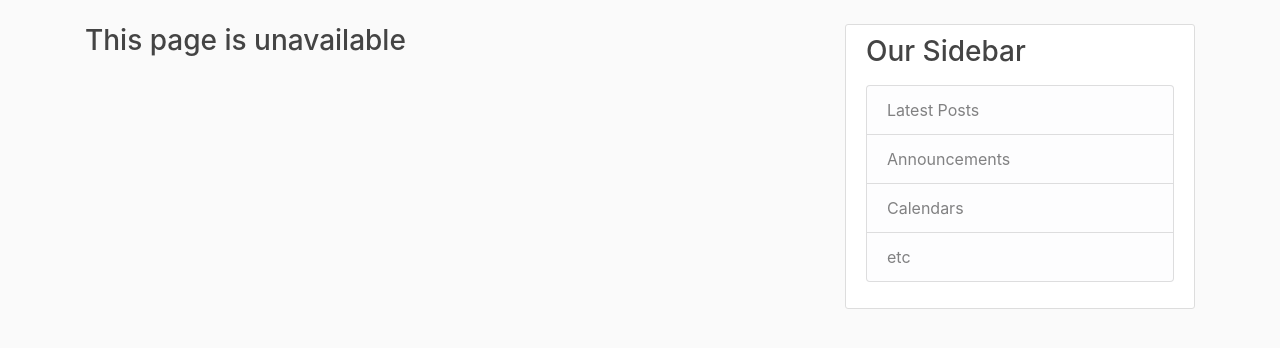
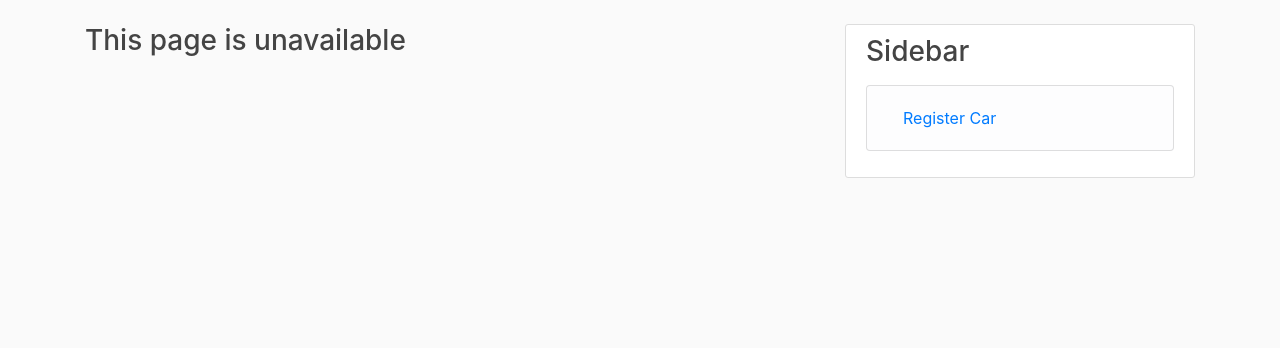
Before and after one commit to MariamKipshidze/car_wash, a Django app: template car_wash_app/templates/car_wash_app/branch_form.html in a window 1280 px wide. Shown: the part 56-404 px from the top of the page. Run offline with Django 3.2, Linux system fonts and the light colour scheme; the template is opened without the code that fills it, so the values that code supplies are empty; some libraries are stand-ins or nearby versions.

Commit message:
adding car register view

```diff
--- a/car_wash_app/templates/car_wash_app/base.html
+++ b/car_wash_app/templates/car_wash_app/base.html
@@ -57,13 +57,12 @@
           </div>
           <div class="col-md-4">
             <div class="content-section">
-              <h3>Our Sidebar</h3>
+              <h3>Sidebar</h3>
               <p class='text-muted'>
                 <ul class="list-group">
-                  <li class="list-group-item list-group-item-light">Latest Posts</li>
-                  <li class="list-group-item list-group-item-light">Announcements</li>
-                  <li class="list-group-item list-group-item-light">Calendars</li>
-                  <li class="list-group-item list-group-item-light">etc</li>
+                  <li class="list-group-item list-group-item-light">
+                    <a class="nav-item nav-link" href="{% url 'car-register' %}">Register Car</a>
+                  </li>
                 </ul>
               </p>
             </div>
--- a/car_wash_app/urls.py
+++ b/car_wash_app/urls.py
@@ -1,7 +1,7 @@
 from django.urls import path
 from . import views as user_views
 from .views import home, detail, profile, BranchCreateView, order_create
-from .views import employee_profile, employee_register, BranchDeleteView
+from .views import employee_profile, employee_register, BranchDeleteView, car_create
 from django.conf import settings
 from django.conf.urls.static import static
 
@@ -15,6 +15,7 @@ urlpatterns = [
     path("branch/new/", BranchCreateView.as_view(), name="branch-create"),
     path("order/new/", user_views.order_create, name="order-create"),
     path("branch/<int:pk>/delete/", BranchDeleteView.as_view(), name="branch-delete"),
+    path('car/new/', user_views.car_create, name = "car-register"),
 ]
 
 if settings.DEBUG:
```
Also changed, not shown: car_wash_app/templates/car_wash_app/car_form.html (added, +18 -0 lines), car_wash_app/views.py (+17 -1 lines), db.sqlite3.
